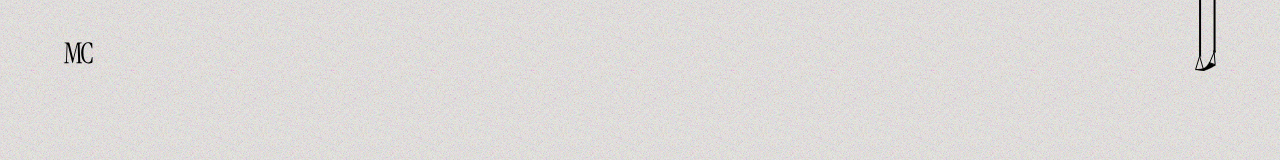
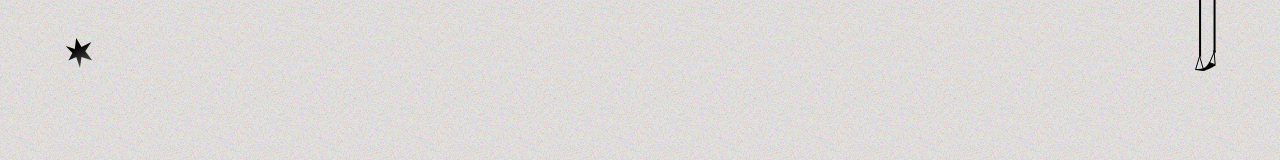
Before and after one commit to mahikachadha5/react-portfolio, a React (Vite) app: page / in a window 1280 px wide. Shown: the top 160 px of the page. Built offline with nearby package versions, Linux system fonts and the light colour scheme.

Commit message:
replace nav icon

```diff
--- a/index.html
+++ b/index.html
@@ -15,8 +15,8 @@
   ></script>
     <link href="https://fonts.googleapis.com/css2?family=Roboto:wght@100..900&display=swap" rel="stylesheet">
     <meta charset="UTF-8" />
-    <link rel="icon" type="image/svg" href="assets/nav/icon.svg" />
-    <meta property="og:image" content="assets/nav/icon.svg" />
+    <link rel="icon" type="image/svg" href="assets/nav/navIcon.svg" />
+    <meta property="og:image" content="assets/nav/navIcon.svg" />
     <meta name="viewport" content="width=device-width, initial-scale=1.0" />
     <title>Mahika Chadha</title>
   </head>
--- a/src/components/Navbar.jsx
+++ b/src/components/Navbar.jsx
@@ -11,7 +11,7 @@ export default function Navbar() {
       <img
         href="/"
         className={styles.title}
-        src={getImageURL("nav/icon.svg")}
+        src={getImageURL("nav/navIcon.svg")}
       />
 
     {/*
```
Also changed, not shown: public/assets/nav/navIcon.svg (added).
